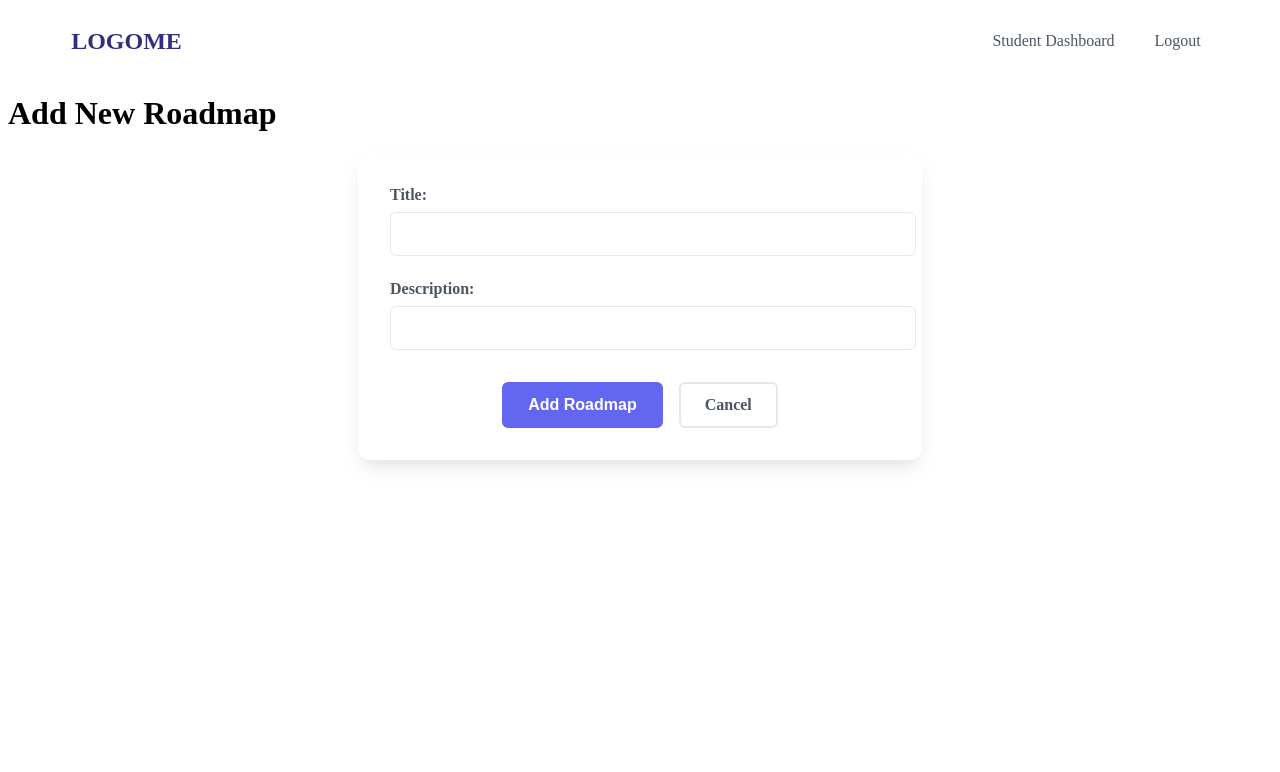
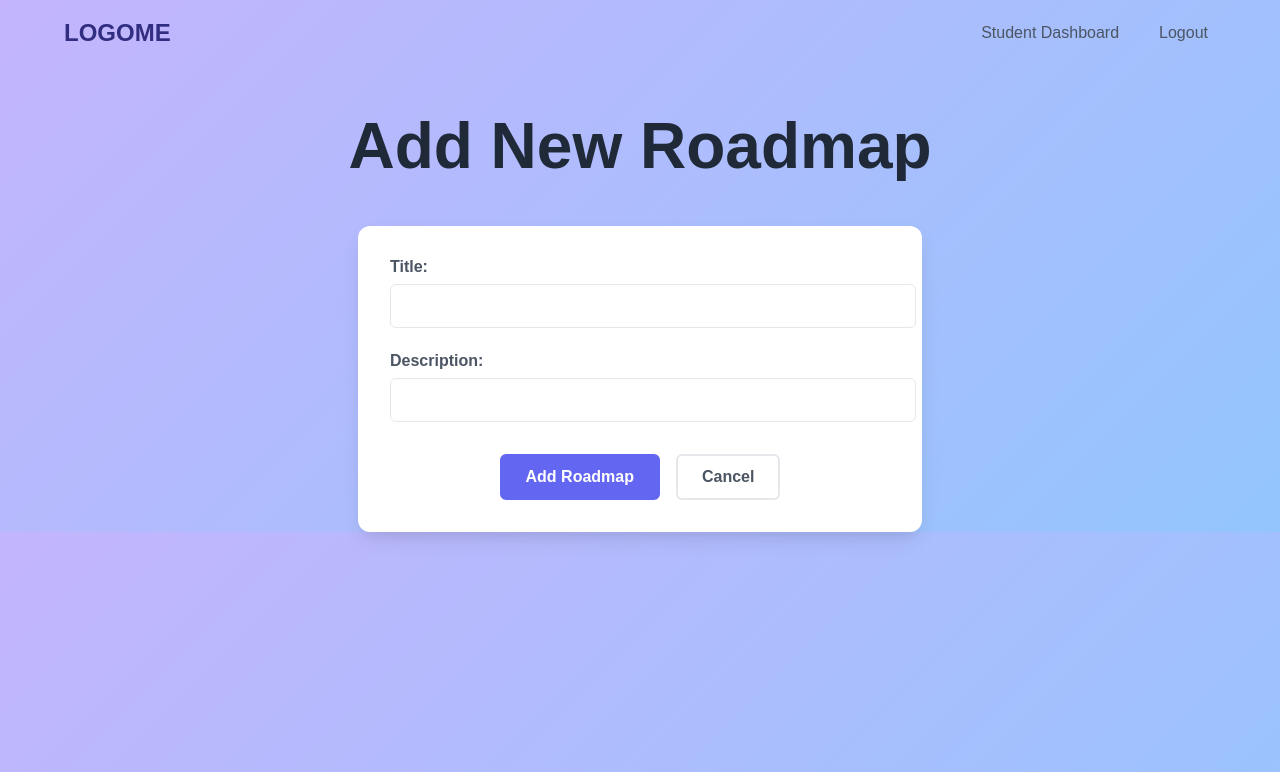
Before and after one commit to Divyanshu52Singhal/CarrerQuest, a Flask app: page /admin/add_roadmap in a window 1280 px wide. Shown: the top 772 px of the page. Run offline with Flask 3, Linux system fonts and the light colour scheme; the visitor is signed in with stand-in values (Sample User, id 1); some libraries are stand-ins or nearby versions.

Commit message:
color changes

```diff
--- a/static/css/add_roadmap.css
+++ b/static/css/add_roadmap.css
@@ -7,6 +7,21 @@
     --border-radius: 12px;
     --spacing: 1rem;
     --shadow: 0 10px 25px -5px rgba(0, 0, 0, 0.1), 0 10px 10px -5px rgba(0, 0, 0, 0.04);
+}
+
+/* Add background gradient to the webpage */
+body {
+    background: linear-gradient(135deg, #C4B5FD, #93C5FD);
+    margin: 0;
+    font-family: Arial, sans-serif;
+}
+
+/* Center the page header */
+.page-header {
+    text-align: center;
+    color: var(--text-primary);
+    font-size: 2rem;
+    margin: var(--spacing) 0;
 }
 
 .roadmap-form {
--- a/static/css/admin_dashboard.css
+++ b/static/css/admin_dashboard.css
@@ -22,6 +22,7 @@
     background-color: var(--background-color);
     color: var(--text-primary);
     line-height: 1.6;
+    background: linear-gradient(135deg, #C4B5FD, #93C5FD);
 }
 
 /* Container Styles */
@@ -33,10 +34,10 @@
 
 /* Title Styles */
 .dashboard-title {
-    font-size: 2.5rem;
+    font-size: 3.5rem;
     margin-bottom: var(--spacing);
     font-weight: 700;
-    background: var(--gradient);
+    background: var(--text-primary);
     -webkit-background-clip: text;
     background-clip: text;
     color: transparent;
```
Also changed, not shown: static/css/add_course.css (+13 -0 lines).
